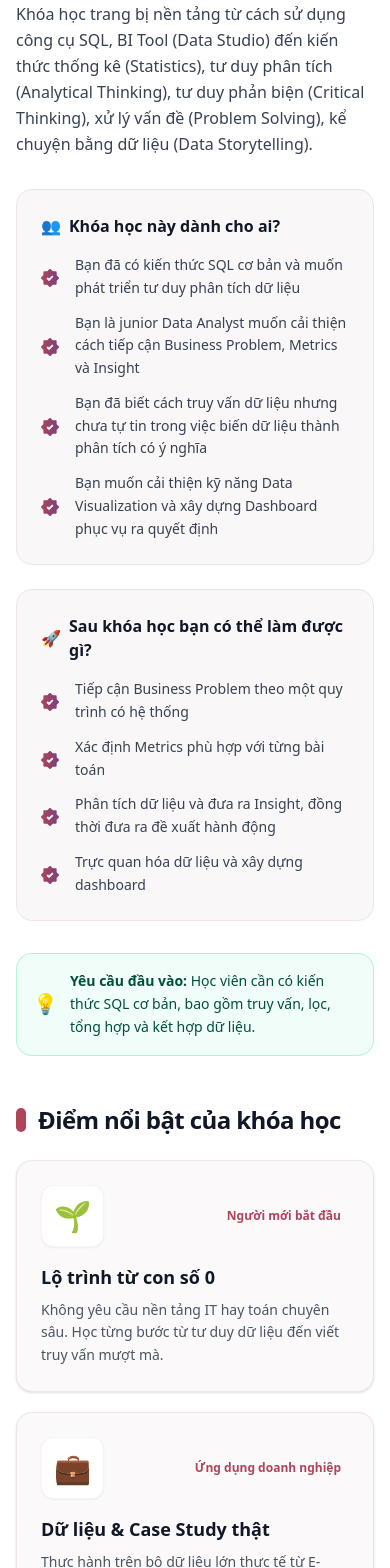
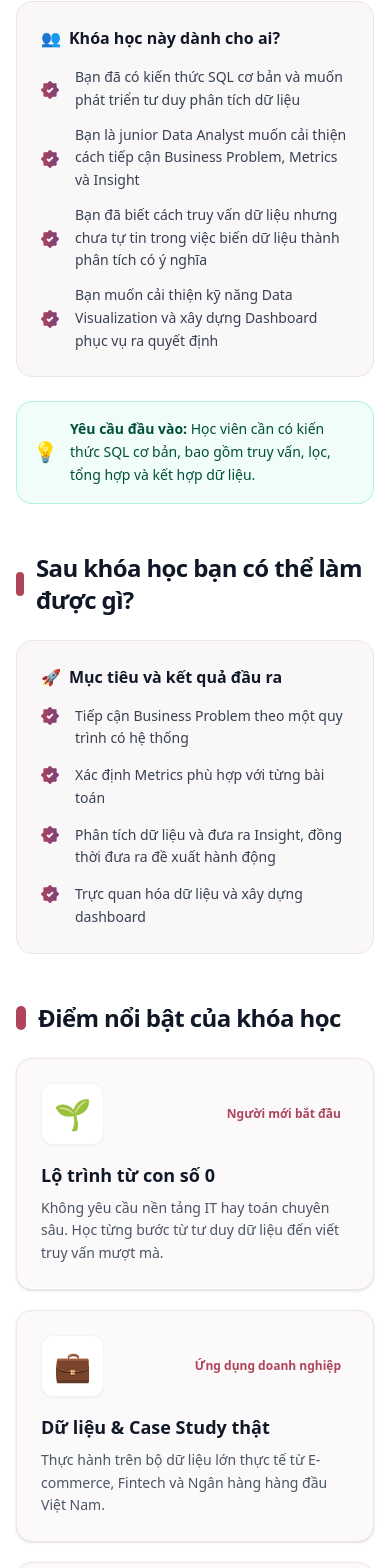
Before and after one commit to TruongHienTHMH/Ed_tech, a Next.js app: page /courses/data-analytical-thinking in a window 390 px wide. Shown: the part 1121-2689 px from the top of the page. Built offline with nearby package versions, Linux system fonts and the light colour scheme; no server answers.

Commit message:
feat(fe/course): integrate dynamic course outcomes and streamline curriculum accordion

```diff
--- a/app/courses/[slug]/page.tsx
+++ b/app/courses/[slug]/page.tsx
@@ -7,9 +7,7 @@ import CourseHero from "@/components/course/CourseHero";
 import CourseFigmaOverview from "@/components/course/CourseFigmaOverview";
 import CourseFigmaHighlights from "@/components/course/CourseFigmaHighlights";
 import CourseFigmaWeekAccordion from "@/components/course/CourseFigmaWeekAccordion";
-import CourseFigmaInstructor from "@/components/course/CourseFigmaInstructor";
 import CourseFigmaStickySidebar from "@/components/course/CourseFigmaStickySidebar";
-import CourseMethodologyFlow from "@/components/course/CourseMethodologyFlow";
 import CourseOutcomes from "@/components/course/CourseOutcomes";
 import CourseFaq from "@/components/course/CourseFaq";
 import { CourseService } from "@/lib/services/course.service";
@@ -78,8 +76,9 @@ export default async function CourseDetailPage({ params }: PageProps) {
     notFound();
   }
 
-  // Concurrent fetch for curriculum, student projects, and FAQs from Google Sheets
-  const [modules, studentProjects, faqs] = await Promise.all([
+  // Concurrent fetch for courses, curriculum, student projects, and FAQs from Google Sheets
+  const [courses, modules, studentProjects, faqs] = await Promise.all([
+    ContentFetcher.getCourses().catch(() => []),
     CourseService.getCurriculumByCourseId(course.id, course.slug).catch(() => []),
     ContentFetcher.getStudentProjects().catch(() => []),
     ContentFetcher.getFaqs().catch(() => []),
@@ -91,7 +90,7 @@ export default async function CourseDetailPage({ params }: PageProps) {
       {/* <AnnouncementBar /> */}
 
       {/* Sticky Main Navigation */}
-      <Navbar variant="light" />
+      <Navbar variant="light" courses={courses} />
 
       {/* Main Course Content — Figma Node 12:1277 Architecture */}
       <main className="flex-1">
@@ -106,10 +105,13 @@ export default async function CourseDetailPage({ params }: PageProps) {
               {/* 1. Chi tiết khóa học */}
               <CourseFigmaOverview course={course} />
 
-              {/* 2. Điểm nổi bật */}
+              {/* 2. Sau khóa học bạn làm được gì (Nhận dữ liệu từ Google Sheets AppScript) */}
+              <CourseOutcomes outcomes={course.outcomes} projects={studentProjects} />
+
+              {/* 3. Điểm nổi bật */}
               <CourseFigmaHighlights />
 
-              {/* 3. Chương trình giảng dạy theo tuần (Chuẩn Figma 380:1502) */}
+              {/* 4. Chương trình giảng dạy theo tuần (Chuẩn Figma 380:1502) */}
               <CourseFigmaWeekAccordion
                 modules={modules}
                 courseTitle={course.title}
@@ -119,14 +121,6 @@ export default async function CourseDetailPage({ params }: PageProps) {
                 capstoneCount={course.capstoneCount}
               />
 
-              {/* 4. Giảng viên của bạn (Hứa Thảo Lý, MoMo, Tiki, ACB) */}
-              <CourseFigmaInstructor />
-
-              {/* 5. Phương pháp học 5 bước */}
-              <CourseMethodologyFlow />
-
-              {/* 6. Dự án học viên tiêu biểu */}
-              <CourseOutcomes projects={studentProjects} />
             </div>
 
             {/* CỘT PHẢI STICKY (384px): Học phí, CTA, Khóa học bao gồm */}
--- a/components/course/CourseComboUpsell.tsx
+++ b/components/course/CourseComboUpsell.tsx
@@ -152,7 +152,7 @@ export default function CourseComboUpsell({ course }: CourseComboUpsellProps) {
                 </div>
 
                 <h3 className="font-heading font-bold text-xl sm:text-2xl text-white mb-2">
-                  Khóa End-to-End Analytics with SQL & Dashboard Design Design
+                  Khóa End-to-End Analytics with SQL & Dashboard Design
                 </h3>
                 <p className="text-xs sm:text-sm text-white/80 mb-6 font-normal">
                   Trọn bộ từ truy vấn trích xuất dữ liệu nâng cao (SQL) đến tư duy phân rã bài toán và trực quan hóa Dashboard hoàn chỉnh cho C-Level.
--- a/components/course/CourseFaq.tsx
+++ b/components/course/CourseFaq.tsx
@@ -132,16 +132,16 @@ export default function CourseFaq({ courseId, courseTitle, faqs = [] }: CourseFa
             </div>
 
             {/* Quick Helper Note */}
-            <div className="mt-6 p-4 rounded-2xl bg-neutral-50 border border-neutral-200/70 flex items-center gap-3 text-xs sm:text-sm text-neutral-600">
+            {/* <div className="mt-6 p-4 rounded-2xl bg-neutral-50 border border-neutral-200/70 flex items-center gap-3 text-xs sm:text-sm text-neutral-600">
               <span className="text-base shrink-0">💬</span>
               <span>
                 Bạn còn câu hỏi khác? Hãy điền biểu mẫu tư vấn bên cạnh hoặc liên hệ qua Hotline/Zalo để được Mentor giải đáp trực tiếp.
               </span>
-            </div>
+            </div> */}
           </div>
 
           {/* Right Column: Embedded Lead Consultation Form (5 cols) */}
-          <div className="lg:col-span-5 bg-gradient-to-b from-[#FAF7F8] to-white border border-[#EFE5E7] rounded-3xl p-6 sm:p-8 shadow-sm lg:sticky lg:top-24">
+          {/* <div className="lg:col-span-5 bg-gradient-to-b from-[#FAF7F8] to-white border border-[#EFE5E7] rounded-3xl p-6 sm:p-8 shadow-sm lg:sticky lg:top-24">
             <div className="mb-5">
               <span className="inline-flex items-center px-3 py-1 rounded-full bg-[#8B1D2C]/10 text-xs font-bold text-[#8B1D2C] uppercase tracking-wider mb-2">
                 Tư Vấn Miễn Phí 1:1
@@ -154,8 +154,6 @@ export default function CourseFaq({ courseId, courseTitle, faqs = [] }: CourseFa
                 <strong className="text-neutral-900 font-semibold">{courseTitle}</strong>.
               </p>
             </div>
-
-            {/* Value Props Row */}
             <div className="grid grid-cols-3 gap-2 py-3 px-2 mb-5 rounded-xl bg-white border border-[#EFE5E7] text-center text-[11px] sm:text-xs font-medium text-neutral-700">
               <div className="flex flex-col items-center gap-0.5">
                 <span className="text-xs">⚡</span>
@@ -176,7 +174,8 @@ export default function CourseFaq({ courseId, courseTitle, faqs = [] }: CourseFa
               ctaId={`btn_submit_embedded_${courseId}`}
               defaultCourseId={courseId}
             />
-          </div>
+          </div> */}
+
         </div>
       </div>
     </section>
--- a/components/course/CourseFigmaOverview.tsx
+++ b/components/course/CourseFigmaOverview.tsx
@@ -19,17 +19,7 @@ export default function CourseFigmaOverview({ course }: CourseFigmaOverviewProps
           "Sinh viên hoặc người đi làm muốn chuyển ngành sang vị trí Data Analyst.",
         ];
 
-  // 2. Sau khóa học bạn được gì
-  const outcomesList =
-    course.outcomes && course.outcomes.length > 0
-      ? course.outcomes
-      : [
-          "Tự tin viết câu lệnh SQL phức tạp (JOINs, Window Functions, CTE).",
-          "Tối ưu hóa tốc độ truy vấn trên hệ thống dữ liệu lớn của doanh nghiệp.",
-          "Sở hữu Portfolio đồ án Capstone thực chiến để gây ấn tượng với nhà tuyển dụng.",
-        ];
-
-  // 3. Yêu cầu đầu vào
+  // 2. Yêu cầu đầu vào
   const inputRequirementText =
     course.inputRequirement ||
     (course.slug === "data-analytical-thinking"
@@ -46,18 +36,8 @@ export default function CourseFigmaOverview({ course }: CourseFigmaOverviewProps
         </h2>
       </div>
 
-      {/* Main Description */}
-      <div className="prose prose-gray max-w-none mb-8">
-        <p className="text-base text-gray-700 leading-relaxed">
-          {course.description ||
-            "Xây dựng nền tảng Data Analytics toàn diện, từ truy vấn và xử lý dữ liệu với SQL đến tư duy phân tích, trực quan hóa và thiết kế Dashboard hoàn chỉnh cho doanh nghiệp."}
-        </p>
-      </div>
-
-      {/* 2-Column Info Grid: Who it is for & What you will achieve */}
-      <div className="grid grid-cols-1 md:grid-cols-2 gap-6 mb-8">
-        {/* Box 1: Khóa học dành cho ai? */}
-        <div className="bg-[#FAF7F8] border border-[#EFE5E7] rounded-2xl p-6">
+      {/* Khóa học dành cho ai? */}
+      <div className="bg-[#FAF7F8] border border-[#EFE5E7] rounded-2xl p-6 mb-6">
         <h3 className="text-base font-bold text-gray-900 mb-4 flex items-center gap-2">
           <span>👥</span> Khóa học này dành cho ai?
         </h3>
@@ -77,28 +57,6 @@ export default function CourseFigmaOverview({ course }: CourseFigmaOverviewProps
         </ul>
       </div>
 
-        {/* Box 2: Sau khóa học làm được gì? */}
-        <div className="bg-[#FAF7F8] border border-[#EFE5E7] rounded-2xl p-6">
-          <h3 className="text-base font-bold text-gray-900 mb-4 flex items-center gap-2">
-            <span>🚀</span> Sau khóa học bạn có thể làm được gì?
-          </h3>
-          <ul className="space-y-3 text-sm text-gray-700">
-            {outcomesList.map((item, idx) => (
-              <li key={idx} className="flex items-center gap-4">
-                <Image
-                  src="/assets/decorations/verify.svg"
-                  alt="check"
-                  width={18}
-                  height={18}
-                  className="w-4.5 h-4.5 shrink-0 mt-0.5 object-contain"
-                />
-                <span className="leading-relaxed">{item}</span>
-              </li>
-            ))}
-          </ul>
-        </div>
-      </div>
-
       {/* Input Requirement */}
       <div className="p-4 bg-emerald-50/70 border border-emerald-200/80 rounded-2xl flex items-center gap-3 text-sm text-emerald-900">
         <span className="text-xl shrink-0">💡</span>
--- a/components/course/CourseFigmaStickySidebar.tsx
+++ b/components/course/CourseFigmaStickySidebar.tsx
@@ -130,15 +130,6 @@ export default function CourseFigmaStickySidebar({
         <div className="space-y-2 text-xs">
           <div className="flex items-center justify-between text-gray-700">
             <span className="flex items-center gap-1.5 text-gray-500">
-              <span>📅</span> Khai giảng:
-            </span>
-            <span suppressHydrationWarning className="font-bold text-gray-900">
-              {formatVietnameseDate(course.curriculumModules?.[0]?.startDate)}
-            </span>
-          </div>
-
-          <div className="flex items-center justify-between text-gray-700">
-            <span className="flex items-center gap-1.5 text-gray-500">
               <span>⏱️</span> Thời lượng:
             </span>
             <span className="font-bold text-gray-900">{course.totalSessions || 12} buổi học</span>
--- a/components/course/CourseFigmaWeekAccordion.tsx
+++ b/components/course/CourseFigmaWeekAccordion.tsx
@@ -180,10 +180,6 @@ export default function CourseFigmaWeekAccordion({
                 const sessionDesc = mod.sessionDesc || mod.summary;
                 const dots = (mod.subContent && mod.subContent.length > 0) ? mod.subContent : mod.bulletPoints;
 
-                // Tự động nhận diện buổi thực hành (Practice) hoặc Capstone
-                const isPractice = rawTitle.toLowerCase().includes("practice") || rawTitle.toLowerCase().includes("thực hành");
-                const isCapstone = rawTitle.toLowerCase().includes("capstone") || rawTitle.toLowerCase().includes("đồ án") || mod.isMilestone;
-
                 return (
                   <div key={mod.id} className="transition-colors">
                     {/* Hàng Session Header (Clickable) */}
@@ -197,42 +193,17 @@ export default function CourseFigmaWeekAccordion({
                     >
                       <div className="flex items-center gap-3 sm:gap-3.5 flex-1 min-w-0">
                         {/* Figma Session Number Badge */}
-                        <div
-                          className={`w-7 h-7 sm:w-8 sm:h-8 rounded-lg flex items-center justify-center shrink-0 font-bold text-xs sm:text-sm tracking-tight transition-colors ${
-                            isCapstone
-                              ? "bg-amber-100 text-amber-800 border border-amber-300"
-                              : isPractice
-                              ? "bg-pink-50 text-[#AF445A] border border-pink-200"
-                              : "bg-white border border-[#EFE5E7] shadow-2xs"
-                          }`}
-                        >
-                          {isCapstone || isPractice ? (
-                            formattedNumber
-                          ) : (
+                        <div className="w-7 h-7 sm:w-8 sm:h-8 rounded-lg flex items-center justify-center shrink-0 font-bold text-xs sm:text-sm tracking-tight bg-white border border-[#EFE5E7] shadow-2xs">
                           <span className="bg-gradient-to-r from-[#AF445A] to-[#784080] bg-clip-text text-transparent font-extrabold">
                             {formattedNumber}
                           </span>
-                          )}
                         </div>
 
                         {/* Title & Subtitle */}
                         <div className="min-w-0 flex-1">
-                          <div className="flex items-center gap-2 flex-wrap">
                           <h4 className="text-sm sm:text-base font-semibold text-gray-900 leading-snug">
                             Buổi {dayNumber}: {sessionTitle}
                           </h4>
-
-                            {isCapstone && (
-                              <span className="text-[11px] font-bold px-2 py-0.5 rounded-md bg-amber-50 text-amber-800 border border-amber-200 shrink-0">
-                                🏆 Capstone Project
-                              </span>
-                            )}
-                            {isPractice && !isCapstone && (
-                              <span className="text-[11px] font-bold px-2 py-0.5 rounded-md bg-pink-50 text-[#AF445A] border border-pink-200 shrink-0">
-                                ⚡ Thực hành
-                              </span>
-                            )}
-                          </div>
 
                           {sessionDesc && (
                             <p className="text-xs sm:text-sm text-gray-500 font-normal mt-0.5 line-clamp-1 leading-relaxed">
--- a/components/course/CourseOutcomes.tsx
+++ b/components/course/CourseOutcomes.tsx
@@ -1,161 +1,80 @@
+"use client";
+
 import React from "react";
 import Image from "next/image";
 import { StudentProject } from "@/lib/cms/types";
-import { CheckCircle2 } from "@/components/common/Icons";
 
 interface CourseOutcomesProps {
+  outcomes?: string[];
   projects?: StudentProject[];
 }
 
-export default function CourseOutcomes({ projects = [] }: CourseOutcomesProps) {
-  const outcomes = [
-    {
-      title: "Làm chủ kỹ thuật truy vấn SQL thực chiến",
-      desc: "Tự tin viết các câu lệnh phức tạp (Window Functions, CTE, Recursive Queries, Subquery) trên các hệ quản trị CSDL lớn, tối ưu hóa tốc độ xử lý.",
-      icon: "⚡",
-    },
-    {
-      title: "Xây dựng Cây chỉ số Business Metrics",
-      desc: "Biết cách bóc tách bài toán kinh doanh thành cây chỉ số đo lường (Driver Tree) cho các ngành E-commerce, Fintech, SaaS và F&B.",
-      icon: "📈",
-    },
-    {
-      title: "Thiết kế Dashboard Quản trị Chuẩn 5 Giây",
-      desc: "Thành thạo công cụ BI (Power BI/Tableau), áp dụng nguyên lý thị giác Gestalt để thiết kế báo cáo trực quan cho ban lãnh đạo C-Level.",
-      icon: "📊",
-    },
-    {
-      title: "Sở hữu Portfolio dự án chuẩn chỉnh trên CV",
-      desc: "Tự tay hoàn thiện ít nhất 1-2 dự án phân tích thực tế từ A-Z, đóng gói chuyên nghiệp trên GitHub / Notion để gửi trực tiếp cho nhà tuyển dụng.",
-      icon: "💼",
-    },
-  ];
-
-  // Fallback demo projects if none passed (2 items for balanced 2-column grid in 792px container)
-  const displayProjects =
-    projects && projects.length > 0
-      ? projects.slice(0, projects.length >= 4 ? 4 : 2)
+export default function CourseOutcomes({ outcomes }: CourseOutcomesProps) {
+  // Lấy dữ liệu động từ Google Sheets / AppScript (course.outcomes)
+  const outcomesList =
+    outcomes && outcomes.length > 0
+      ? outcomes
       : [
-          {
-            id: "proj-ecommerce-retention",
-            title: "E-Commerce Cohort Retention Analysis",
-            category: "E-commerce",
-            authorName: "Trần Minh Đức (K7)",
-            tools: ["SQL", "Cohort Analysis", "Power BI"],
-            metrics: "Tối ưu hóa tỷ lệ giữ chân khách hàng (Retention Rate) tăng 18% sau 30 ngày",
-            imageUrl: "/assets/figma/2643f19ffd20e9e83bc82fe8862b51f3796c7604.png",
-          },
-          {
-            id: "proj-fintech-churn",
-            title: "Fintech Customer Churn & Early Warning Dashboard",
-            category: "Fintech",
-            authorName: "Lê Phương Thảo (K8)",
-            tools: ["SQL", "Data Studio", "Metrics Tree"],
-            metrics: "Dự báo sớm 85% nhóm người dùng có nguy cơ rời bỏ ứng dụng ví điện tử",
-            imageUrl: "/assets/figma/973e833b234c55daebe419eefe02eb6e80f7d86d.png",
-          },
+          "Tự tin viết câu lệnh SQL phức tạp (JOINs, Window Functions, CTE).",
+          "Tối ưu hóa tốc độ truy vấn trên hệ thống dữ liệu lớn của doanh nghiệp.",
+          "Sở hữu Portfolio đồ án Capstone thực chiến để gây ấn tượng với nhà tuyển dụng.",
         ];
 
   return (
     <section className="mb-12" id="outcomes">
-      {/* Section Header */}
-      <div className="flex items-center gap-3 mb-4">
+      {/* Title Header */}
+      <div className="flex items-center gap-3 mb-6">
         <span className="w-2.5 h-6 bg-[#AF445A] rounded-full inline-block" />
         <h2 className="text-2xl font-bold text-gray-900 tracking-tight">
-          Bạn Sẽ Làm Được Gì Sau Khóa Học?
+          Sau khóa học bạn có thể làm được gì?
         </h2>
       </div>
-      <p className="text-sm sm:text-base text-neutral-600 mb-6 leading-relaxed">
-        Không chỉ là lý thuyết, đây là những năng lực thực chiến giúp học viên DataWithLy tự tin ứng tuyển vị trí Data Analyst.
-      </p>
 
-      {/* 4 Outcome Pillars Grid (2x2 Balanced Grid) */}
-      <div className="grid grid-cols-1 sm:grid-cols-2 gap-4 sm:gap-5 mb-8">
-        {outcomes.map((item, idx) => (
-          <div
-            key={idx}
-            className="bg-[#FAF7F8] rounded-2xl p-5 sm:p-6 border border-[#EFE5E7] hover:border-[#AF445A]/40 transition-colors flex flex-col justify-between"
-          >
-            <div>
-              <div className="w-11 h-11 rounded-xl bg-white border border-[#EFE5E7] shadow-xs flex items-center justify-center text-xl mb-3">
-                {item.icon}
-              </div>
-              <h3 className="font-heading font-bold text-base text-[#252525] mb-2 leading-snug">
-                {item.title}
-              </h3>
-              <p className="text-xs sm:text-sm text-neutral-600 leading-relaxed font-normal">
-                {item.desc}
-              </p>
-            </div>
+      {/* Outcome List Box - Chuẩn Design CourseFigmaOverview:L40-L58 */}
+      <div className="bg-[#FAF7F8] border border-[#EFE5E7] rounded-2xl p-6">
+        <h3 className="text-base font-bold text-gray-900 mb-4 flex items-center gap-2">
+          <span>🚀</span> Mục tiêu và kết quả đầu ra
+        </h3>
+        <ul className="space-y-3.5 text-sm text-gray-700">
+          {outcomesList.map((item, idx) => {
+            const hasColon = item.includes(":");
+            const hasDash = !hasColon && item.includes(" - ");
+            let title = "";
+            let desc = "";
 
-            <div className="mt-4 pt-3 border-t border-neutral-200/60 flex items-center gap-1.5 text-xs font-semibold text-emerald-700">
-              <CheckCircle2 className="w-4 h-4 shrink-0" />
-              <span>Cam kết đạt được</span>
-            </div>
-          </div>
-        ))}
-      </div>
+            if (hasColon) {
+              const parts = item.split(":");
+              title = parts[0].trim();
+              desc = parts.slice(1).join(":").trim();
+            } else if (hasDash) {
+              const parts = item.split(" - ");
+              title = parts[0].trim();
+              desc = parts.slice(1).join(" - ").trim();
+            }
 
-      {/* Portfolio Showcase Sub-section (2-Column Grid) */}
-      <div className="bg-[#1F242F] rounded-3xl p-5 sm:p-8 text-white shadow-lg">
-        <div className="flex flex-col sm:flex-row sm:items-end justify-between gap-4 mb-6">
-          <div>
-            <span className="text-xs font-bold text-[#FFC934] uppercase tracking-wider">
-              Sản Phẩm Tốt Nghiệp Mẫu
-            </span>
-            <h3 className="font-heading font-bold text-lg sm:text-xl text-white mt-1">
-              Portfolio Thực Tế Của Học Viên DataWithLy
-            </h3>
-          </div>
-          <p className="text-xs sm:text-sm text-white/70 max-w-sm">
-            Học viên hoàn thiện sản phẩm trực tiếp từ dataset doanh nghiệp mô phỏng, có dashboard tương tác trực quan.
-          </p>
-        </div>
-
-        <div className="grid grid-cols-1 sm:grid-cols-2 gap-5">
-          {displayProjects.map((proj) => (
-            <div
-              key={proj.id}
-              className="bg-[#2A303C] rounded-2xl overflow-hidden border border-white/10 hover:border-[#AF445A]/50 transition-all group flex flex-col"
-            >
-              <div className="relative aspect-[16/10] w-full bg-neutral-900 overflow-hidden">
+            return (
+              <li key={idx} className="flex items-start gap-4">
                 <Image
-                  src={proj.imageUrl || "/assets/figma/2643f19ffd20e9e83bc82fe8862b51f3796c7604.png"}
-                  alt={proj.title}
-                  fill
-                  className="object-cover group-hover:scale-105 transition-transform duration-300"
-                  sizes="(max-width: 640px) 100vw, 380px"
+                  src="/assets/decorations/verify.svg"
+                  alt="check"
+                  width={18}
+                  height={18}
+                  className="w-4.5 h-4.5 shrink-0 mt-0.5 object-contain"
                 />
-                <div className="absolute top-3 left-3 bg-[#1F242F]/90 backdrop-blur-sm text-[11px] font-bold px-2.5 py-1 rounded-md text-[#FFC934] border border-white/10">
-                  {proj.category}
+                <div className="leading-relaxed">
+                  {title && desc ? (
+                    <>
+                      <strong className="font-semibold text-gray-900">{title}: </strong>
+                      <span>{desc}</span>
+                    </>
+                  ) : (
+                    <span>{item}</span>
+                  )}
                 </div>
-              </div>
-
-              <div className="p-5 flex-1 flex flex-col justify-between">
-                <div>
-                  <h4 className="font-heading font-bold text-sm sm:text-base text-white mb-2 leading-snug group-hover:text-[#FFC934] transition-colors line-clamp-2">
-                    {proj.title}
-                  </h4>
-                  <p className="text-xs text-white/70 mb-3 line-clamp-2 leading-relaxed">
-                    {proj.metrics}
-                  </p>
-                </div>
-
-                <div className="pt-3 border-t border-white/10 flex items-center justify-between text-xs text-white/60">
-                  <span>Tác giả: <strong className="text-white/90">{proj.authorName}</strong></span>
-                  <div className="flex gap-1.5">
-                    {Array.isArray(proj.tools) &&
-                      proj.tools.slice(0, 2).map((t, i) => (
-                        <span key={i} className="bg-white/10 px-1.5 py-0.5 rounded text-[10px] text-white/80">
-                          {t}
-                        </span>
-                      ))}
-                  </div>
-                </div>
-              </div>
-            </div>
-          ))}
-        </div>
+              </li>
+            );
+          })}
+        </ul>
       </div>
     </section>
   );
```
Lines whose indentation alone changed are shown as unchanged.
